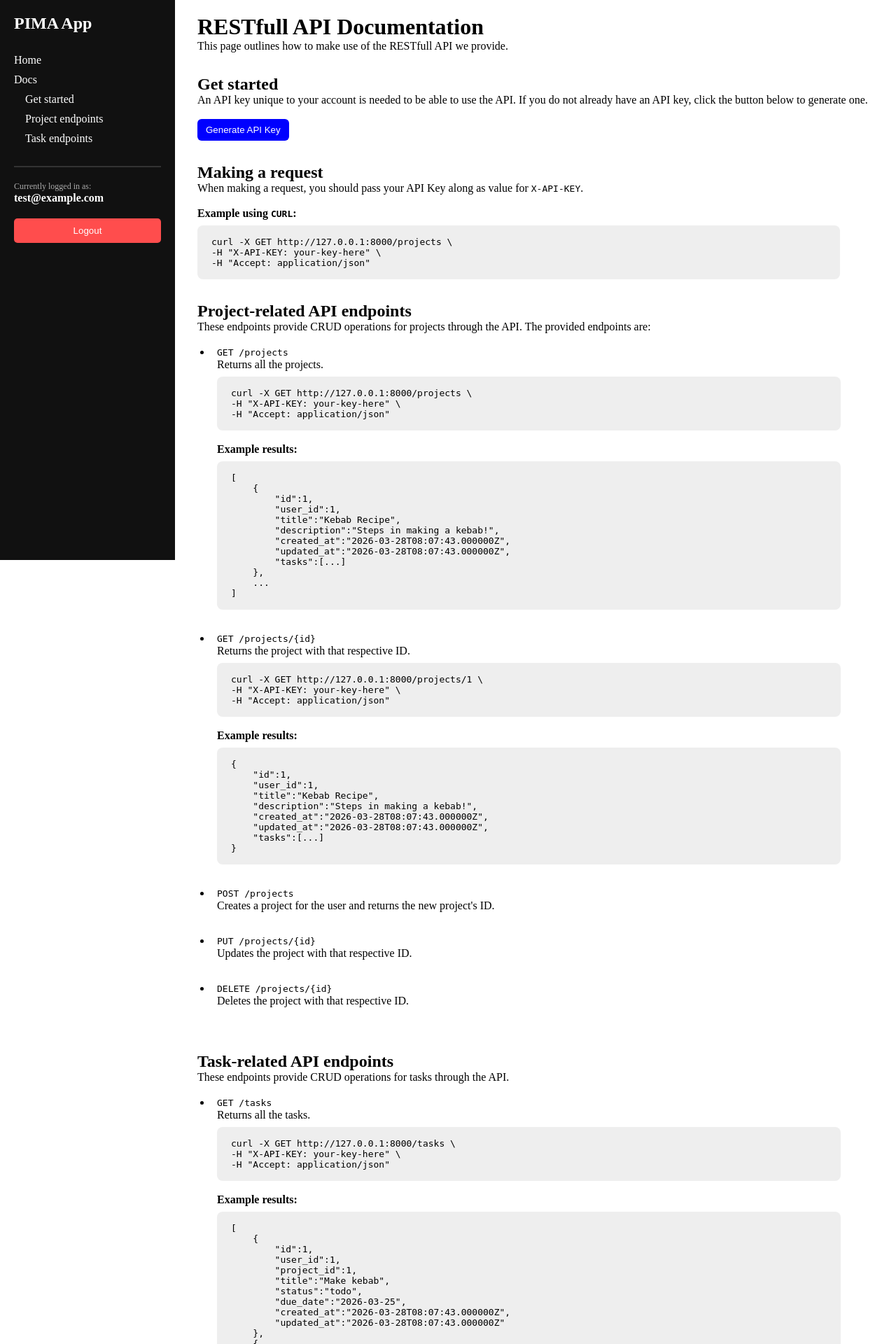
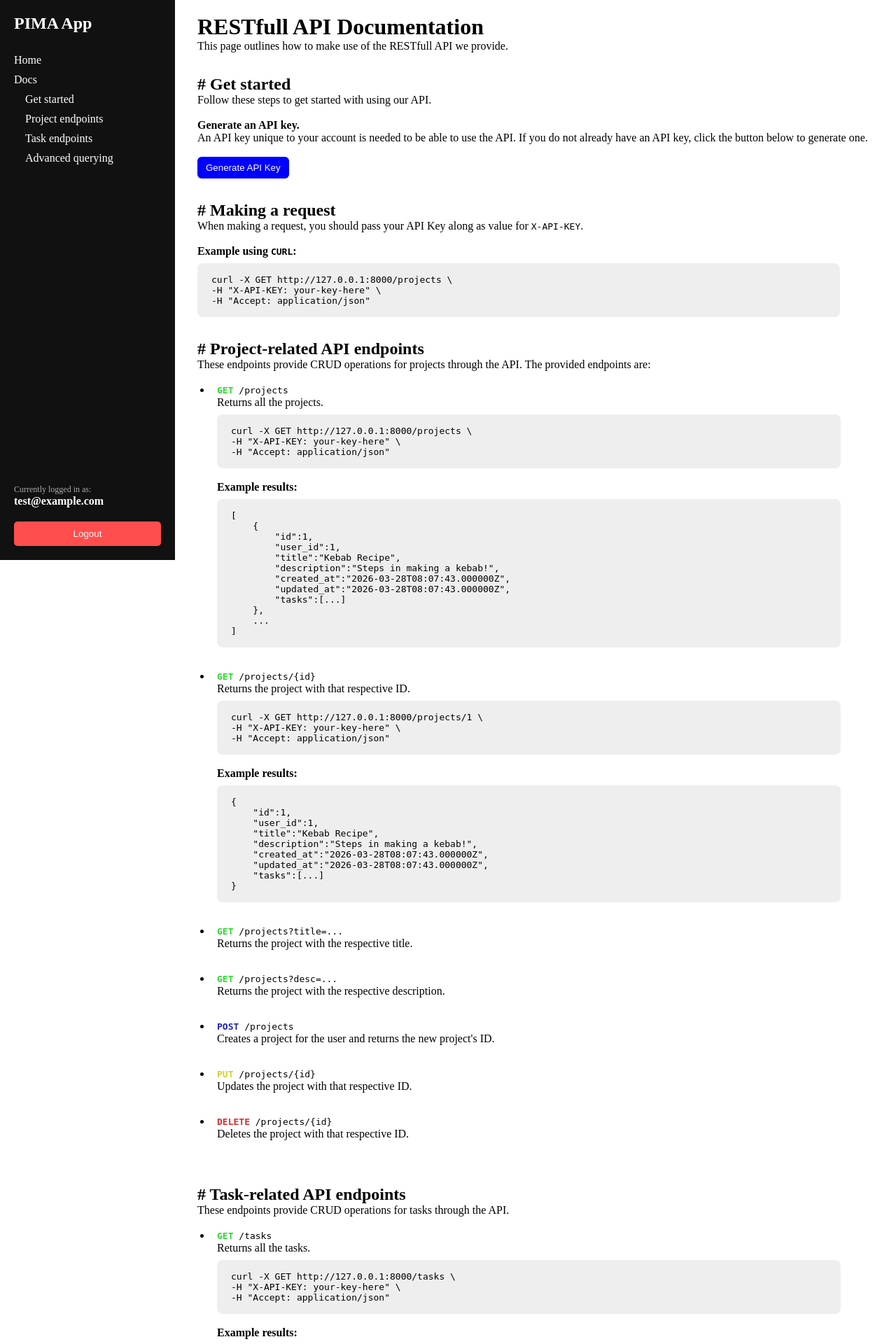
Before and after one commit to zeh-raan/pima-app, a Laravel app: page /docs in a window 1280 px wide. Shown: the top 1920 px of the page at 70% size. Run offline with Laravel 12, Linux system fonts and the light colour scheme; a user stored in the database is signed in; data comes from the database, SQL or seed files in the repository.

Commit message:
All endpoints listed, I think

```diff
--- a/app/Http/Controllers/AuthController.php
+++ b/app/Http/Controllers/AuthController.php
@@ -14,7 +14,6 @@ class AuthController extends Controller
     // When a user signs up, validates and inserts in DB
     public function signup(Request $req) {
         $req->validate([
-            'name' => 'required|string',
             'email' => 'required|email|unique:users',
             'password' => 'required|min:8'
         ]);
--- a/resources/views/components/sidebar.blade.php
+++ b/resources/views/components/sidebar.blade.php
@@ -1,4 +1,5 @@
-<div style="width: 250px; height: 100vh; background: #111; color: white; padding: 20px; position: fixed; left: 0; top: 0;">
+<div style="width: 250px; height: 100vh; background: #111; color: white; padding: 20px; position: fixed; left: 0; top: 0; display: flex; flex-direction: column; justify-content: space-between;">
+    <div>
 
         <!-- Title -->
         <h2 style="margin-bottom: 30px;">PIMA App</h2>
@@ -10,10 +11,11 @@
             <a href="/docs#get-started" class="link indent">Get started</a>
             <a href="/docs#projects-endpoint" class="link indent">Project endpoints</a>
             <a href="/docs#tasks-endpoint" class="link indent">Task endpoints</a>
+            <a href="/docs#advanced-query" class="link indent">Advanced querying</a>
         </nav>
+    </div>
 
-    <hr style="border: 0.5px solid #333;">
-
+    <div>
         <!-- User Info -->
         <div style="margin-top: 20px;">
             <p style="font-size: 12px; color: #aaa;">Currently logged in as:</p>
@@ -38,5 +40,5 @@
                 Logout
             </button>
         </form>
-
     </div>
+</div>
--- a/resources/views/docs.blade.php
+++ b/resources/views/docs.blade.php
@@ -9,6 +9,10 @@
 
     <div id="get-started" class="docs-section">
         <h2>Get started</h2>
+        <p>Follow these steps to get started with using our API.</p>
+        <br />
+
+        <h4>Generate an API key.</h4>
         <p>An API key unique to your account is needed to be able to use the API. If you do not already have an API key, click the button below to generate one.</p>
         <br />
 
@@ -97,6 +101,16 @@ curl -X GET http://127.0.0.1:8000/projects/1 \
             </li>
 
             <li>
+                <code><code class="method-get">GET</code> /projects?title=...</code>
+                <p>Returns the project with the respective title.</p>
+            </li>
+
+            <li>
+                <code><code class="method-get">GET</code> /projects?desc=...</code>
+                <p>Returns the project with the respective description.</p>
+            </li>
+
+            <li>
                 <code><code class="method-post">POST</code> /projects</code>
                 <p>Creates a project for the user and returns the new project's ID.</p>
             </li>
@@ -168,8 +182,23 @@ curl -X GET http://127.0.0.1:8000/tasks/2 \
             </li>
 
             <li>
-                <code><code class="method-get">GET</code> /tasks/??????</code>
+                <code><code class="method-get">GET</code> /tasks?project_id=...</code>
                 <p>Returns all the tasks linked to a project ID.</p>
+            </li>
+
+            <li>
+                <code><code class="method-get">GET</code> /tasks?title=...</code>
+                <p>Returns all the tasks with the respective title.</p>
+            </li>
+
+            <li>
+                <code><code class="method-get">GET</code> /tasks?status=...</code>
+                <p>Returns all the tasks with the respective status.</p>
+            </li>
+
+            <li>
+                <code><code class="method-get">GET</code> /tasks?due_date=...</code>
+                <p>Returns all the tasks with the respective deadline (in hours).</p>
             </li>
 
             <li>
@@ -188,6 +217,24 @@ curl -X GET http://127.0.0.1:8000/tasks/2 \
             </li>
         </ul>
     </div>
+
+    <div id="advanced-query" class="docs-section">
+        <h2>Advanced querying</h2>
+        <p>More specific data can be queried by chaining <code class="method-get">GET</code> parameters.</p>
+        <br />
+
+        <h4>Example:</h4>
+        <p>Searching for pending tasks with a deadline within 3 days.</p>
+        <pre class="codeblock">
+curl -X GET http://127.0.0.1:8000/tasks?status=todo?due_date=72 \
+-H "X-API-KEY: your-key-here" \
+-H "Accept: application/json"</pre>
+
+        <br />
+        <br />
+        <h4>Example results:</h4>
+        <pre class="codeblock">...</pre>
+    </div>
 </div>
 
 <script defer>
--- a/resources/views/layouts/main.blade.php
+++ b/resources/views/layouts/main.blade.php
@@ -79,6 +79,7 @@
             padding: 10px 12px;
             background: #00f;
             color: white;
+            font-weight: bold;
             border: none;
             border-radius: 6px;
             cursor: pointer;
@@ -109,6 +110,33 @@
             margin-bottom: 32px;
             padding-left: 8px;
         }
+
+        .method-get,
+        .method-post,
+        .method-put,
+        .method-del {
+            font-weight: bold;
+        }
+
+        .method-get {
+            color: #2ed62e;
+        }
+
+        .method-post {
+            color: #2323b3;
+        }
+
+        .method-put {
+            color: #cece37;
+        }
+
+        .method-del {
+            color: #da2b2b;
+        }
+
+        .docs-section h2::before {
+            content: "# ";
+        }
     </style>
 </head>
 
@@ -120,10 +148,12 @@
             @yield('content')
         </div>
 
-        <!-- Footer can be omitted -->
-        <footer>
-            &copy; 2026 PiMA App
-        </footer>
+        {{--
+            <!-- Footer can be omitted -->
+            <footer>
+                &copy; 2026 PiMA App
+            </footer>
+        --}}
     </main>
 </body>
 </html>
```
Lines whose indentation alone changed are shown as unchanged.
